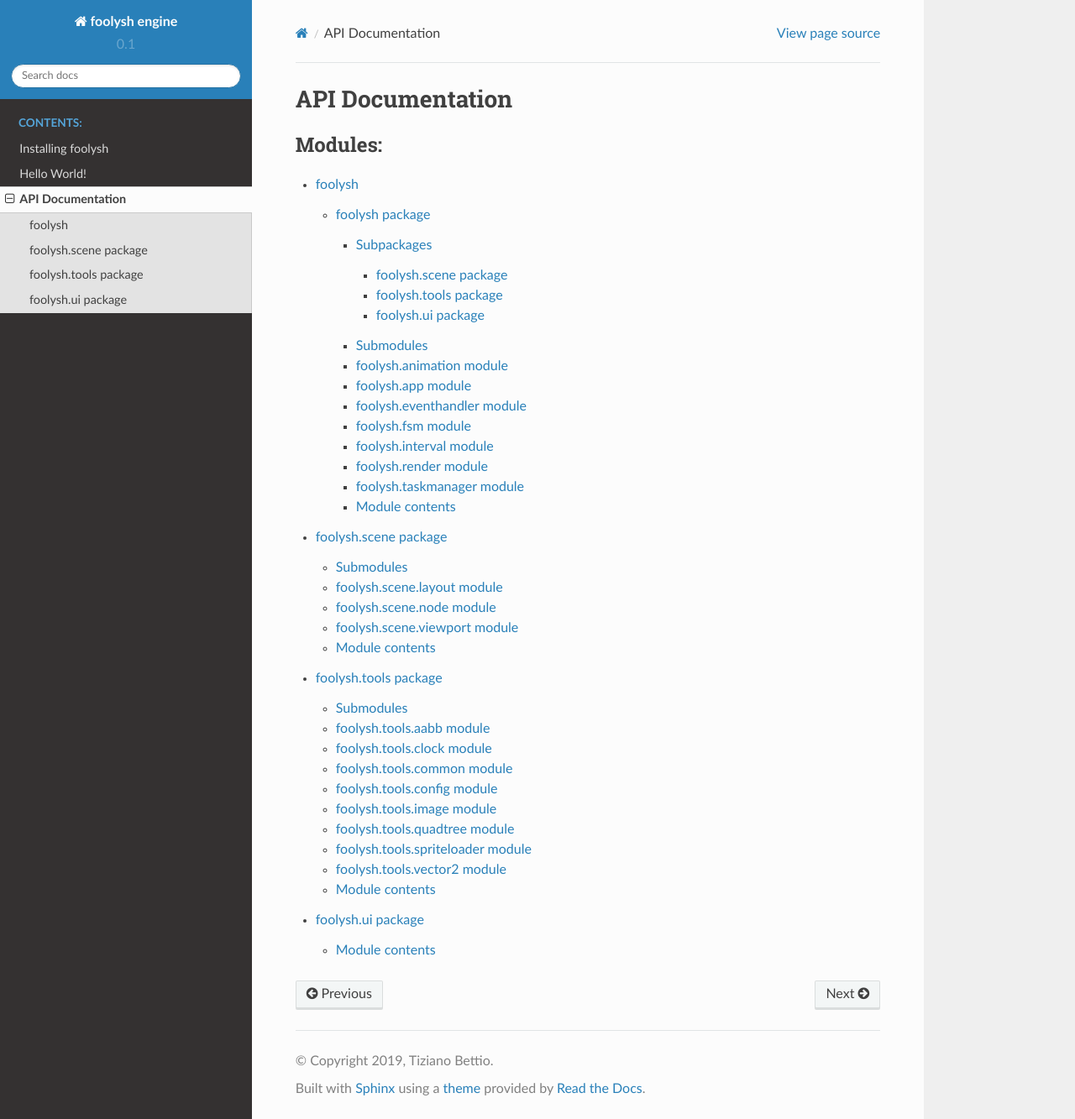
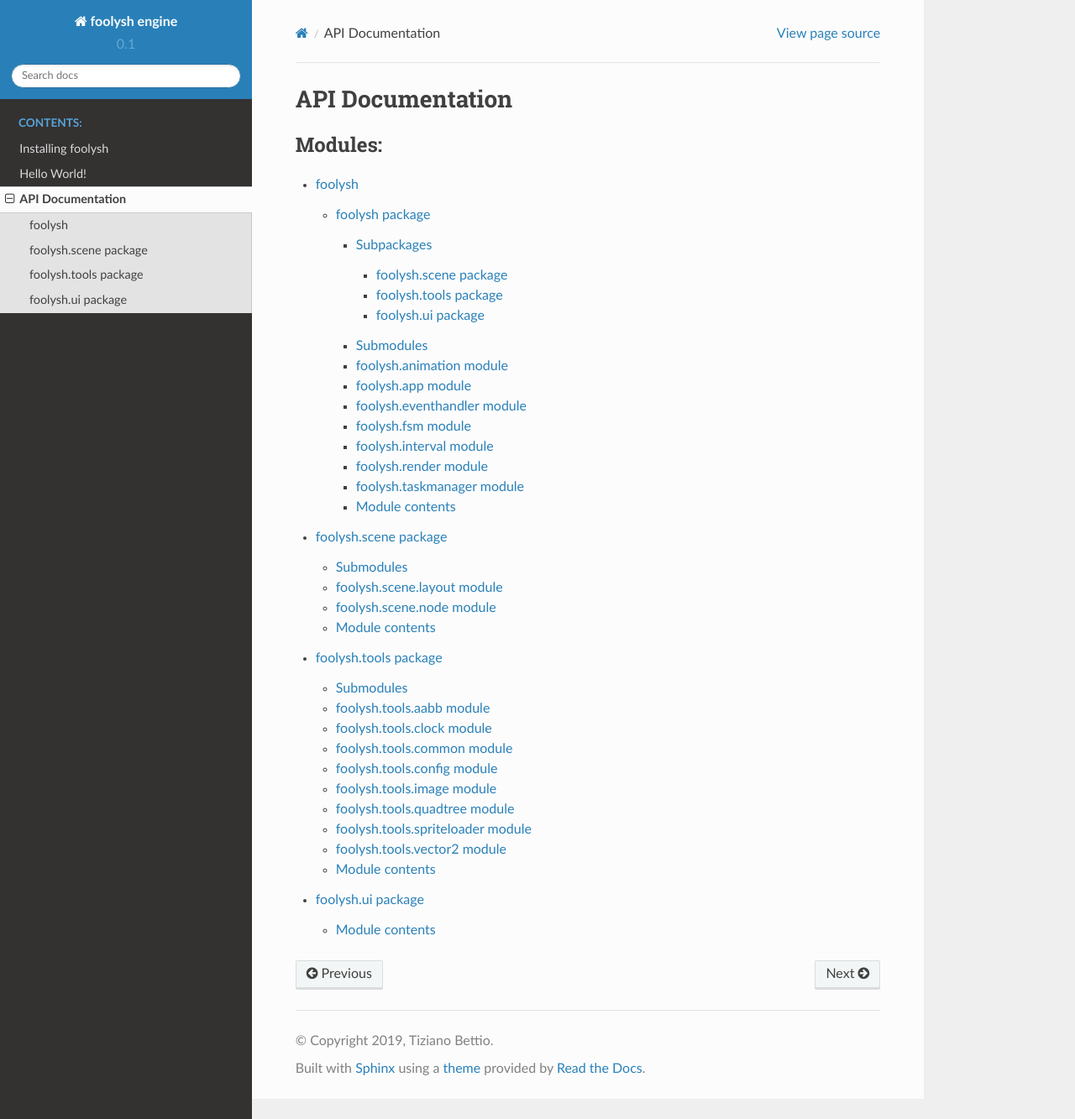
Before and after one commit to tcdude/foolysh, a Sphinx documentation site: the page built from docs/source/api.rst, in a window 1280 px wide and 1333 px high. Shown: the whole window at 84% size. Built offline with Sphinx 7.4.7 and the Read the Docs theme 2.0.0, drawn with Linux system fonts in a browser that asks for light colours.

Commit message:
Update docs
Remove foolysh.scene.viewport

```diff
--- a/docs/source/foolysh.scene.rst
+++ b/docs/source/foolysh.scene.rst
@@ -20,14 +20,6 @@ foolysh.scene.node module
    :undoc-members:
    :show-inheritance:
 
-foolysh.scene.viewport module
------------------------------
-
-.. automodule:: foolysh.scene.viewport
-   :members:
-   :undoc-members:
-   :show-inheritance:
-
 
 Module contents
 ---------------
```
